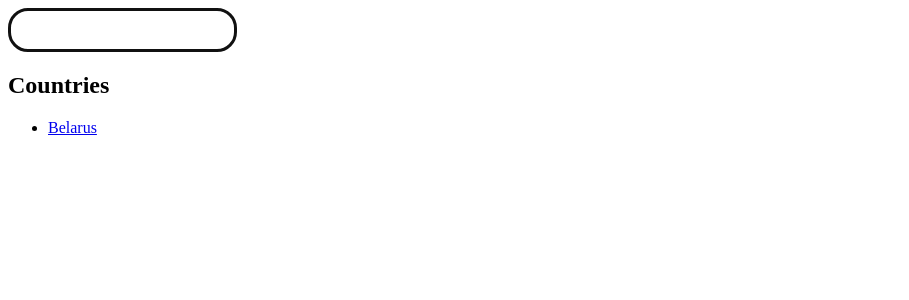
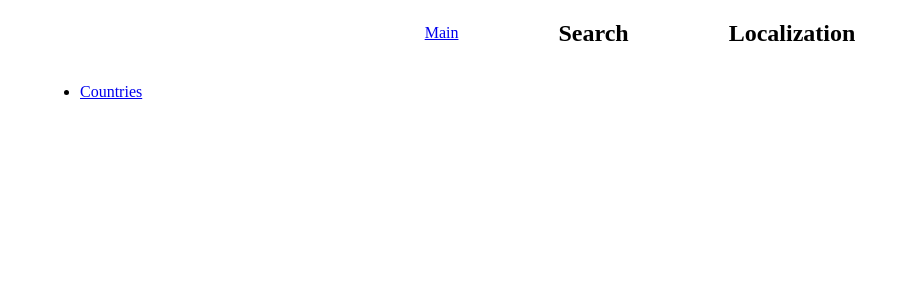
Before and after one commit to Ventskute/travel-app, a React app: page / in a window 1280 px wide. Shown: the top 300 px of the page, without its empty margins (0-909 px from the left). Built offline with nearby package versions, Linux system fonts and the light colour scheme.

Commit message:
feat: added components main page

```diff
--- /dev/null
+++ b/src/components/Localization/Localization.jsx
@@ -0,0 +1,5 @@
+import React from "react";
+
+export default function Localization() {
+  return <h2>Localization</h2>;
+}
--- /dev/null
+++ b/src/components/Search/Search.jsx
@@ -0,0 +1,6 @@
+import React from "react";
+import "./Search.scss";
+
+export default function Search() {
+  return <h2 className="search">Search</h2>;
+}
--- /dev/null
+++ b/src/components/Search/Search.scss
@@ -0,0 +1,6 @@
+@import "../../variables.scss";
+
+.search {
+  margin-left: 100px;
+  margin-right: 100px;
+}
--- a/src/index.jsx
+++ b/src/index.jsx
@@ -8,21 +8,7 @@ export default function App() {
   return (
     <Router>
       <div>
-        {/* <nav>
-          <ul>
-            <li>
-              <Link to="/">Home</Link>
-            </li>
-            <li>
-              <Link to="/countries">Countries</Link>
-            </li>
-          </ul>
-        </nav> */}
-
         <Switch>
-          <Route path="/countries">
-            <Countries />
-          </Route>
           <Route path="/">
             <Main />
           </Route>
--- a/src/views/Countries/Countries.jsx
+++ b/src/views/Countries/Countries.jsx
@@ -7,7 +7,7 @@ import {
   Link,
 } from "react-router-dom";
 import Country from "../Country/Country";
-export default function Countries() {
+export default function Countries({ countryName }) {
   let match = useRouteMatch();
 
   return (
@@ -16,12 +16,12 @@ export default function Countries() {
 
       <ul>
         <li>
-          <Link to={`countries/Belarus`}>Belarus</Link>
+          <Link to={`${match.url}/${countryName}`}>{countryName}</Link>
         </li>
       </ul>
       <Switch>
-        <Route path={`countries/:countryName`}>
-          <Country />
+        <Route path={`${match.path}/:${countryName}`}>
+          <Country name={countryName} />
         </Route>
       </Switch>
     </>
--- a/src/views/Main/Main.jsx
+++ b/src/views/Main/Main.jsx
@@ -1,5 +1,8 @@
 import React from "react";
+import { BrowserRouter as Router, Switch, Route, Link } from "react-router-dom";
 import Button from "../../components/Button/Button";
+import Localization from "../../components/Localization/Localization";
+import Search from "../../components/Search/Search";
 import Countries from "../Countries/Countries";
 
 import "./Main.scss";
@@ -7,12 +10,26 @@ import "./Main.scss";
 export default function Main() {
   return (
     <>
+      <header>
+        <Link to="/">Main</Link>
+        <Search />
+        <Localization />
+      </header>
+
       <div className="main">
-        <Button action={() => console.log("clicked")} mod="big">
-          Example Button
-        </Button>
-        <Countries />
+        <ul>
+          <li>
+            <Link to="/countries">Countries</Link>
+          </li>
+        </ul>
+
+        <Switch>
+          <Route path="/countries">
+            <Countries countryName="Belarus" />
+          </Route>
+        </Switch>
       </div>
+      <footer> </footer>
     </>
   );
 }
--- a/src/views/Main/Main.scss
+++ b/src/views/Main/Main.scss
@@ -1,5 +1,14 @@
+body {
+  width: 1200px;
+  margin: auto;
+}
 .level {
   height: 100vh;
   background-color: #333;
   background-size: cover;
 }
+header {
+  display: flex;
+  justify-content: center;
+  align-items: center;
+}
```
Also changed, not shown: src/components/Localization/Localization.scss (added).
